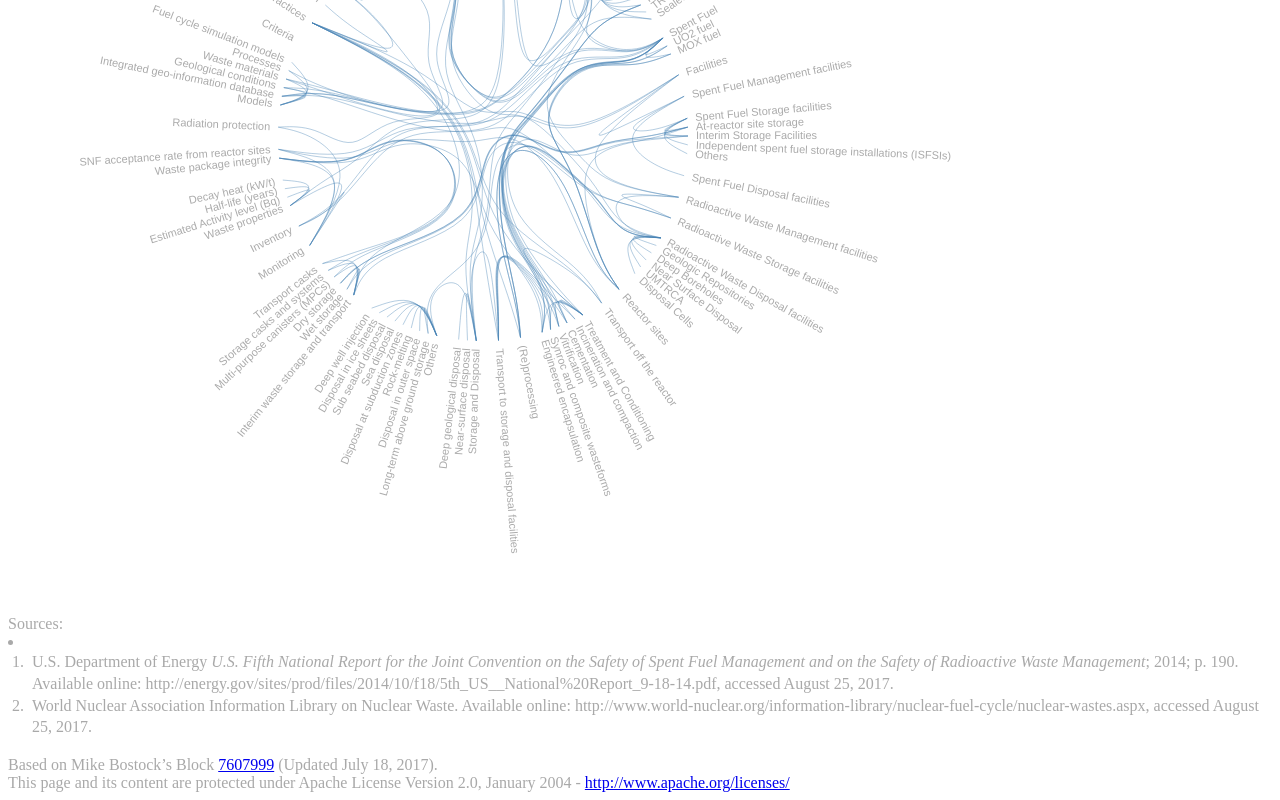
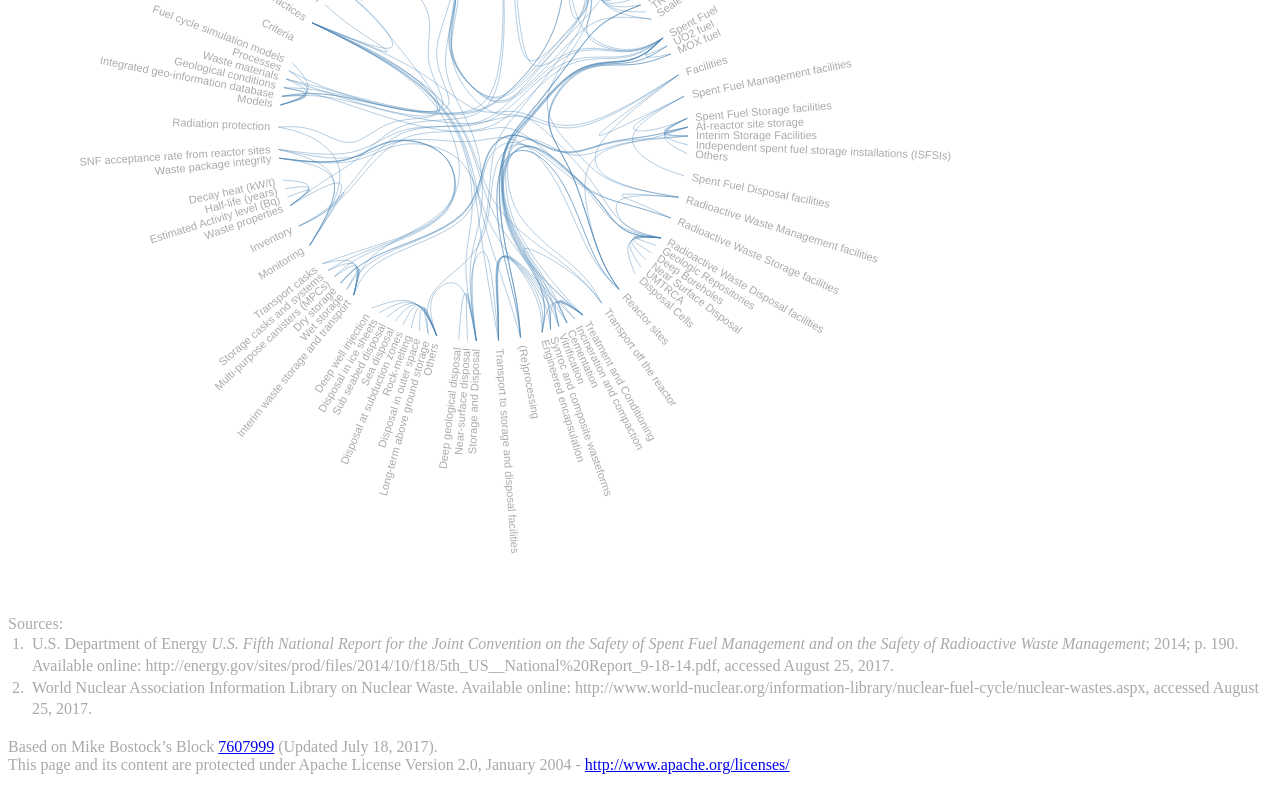
Before and after one commit to francoisdm/francoisdm.github.io, a plain HTML site: page index.html in a window 1280 px wide. Shown: the part 650-1450 px from the top of the page. Drawn offline with nearby package versions, Linux system fonts and the light colour scheme.

Commit message:
Removed li from footer

```diff
--- a/index.html
+++ b/index.html
@@ -22,13 +22,13 @@
         <script type="text/javascript" src="js/edge-bundling.js"></script>
   </body>
   <footer><span style="color:darkgrey">Sources:<br>
-    <li><div class="csl-bib-body" style="line-height: 1.35; ">
+  <div class="csl-bib-body" style="line-height: 1.35; ">
         <div class="csl-entry" style="clear: left; ">
           <div class="csl-left-margin" style="float: left; padding-right: 0.5em;text-align: right; width: 1em;">1. </div><div class="csl-right-inline" style="margin: 0 .4em 0 1.5em;">U.S. Department of Energy <i>U.S. Fifth National Report for the Joint Convention on the Safety of Spent Fuel Management and on the Safety of Radioactive Waste Management</i>; 2014; p. 190. Available online: http://energy.gov/sites/prod/files/2014/10/f18/5th_US__National%20Report_9-18-14.pdf, accessed August 25, 2017.</div>
           <div class="csl-left-margin" style="float: left; padding-right: 0.5em;text-align: right; width: 1em;">2. </div><div class="csl-right-inline" style="margin: 0 .4em 0 1.5em;">World Nuclear Association Information Library on Nuclear Waste. Available online: http://www.world-nuclear.org/information-library/nuclear-fuel-cycle/nuclear-wastes.aspx, accessed August 25, 2017.</div>
         </div>
       </div>
-    </li><br>
+    <br>
     Based on Mike Bostock’s Block <a href="https://bl.ocks.org/mbostock/7607999" target="_blank">7607999</a> (Updated July 18, 2017).
     <br>This page and its content are protected under Apache License Version 2.0, January 2004 - <a href="http://www.apache.org/licenses/" target="_blank">http://www.apache.org/licenses/</a>
   </span></footer>
```
